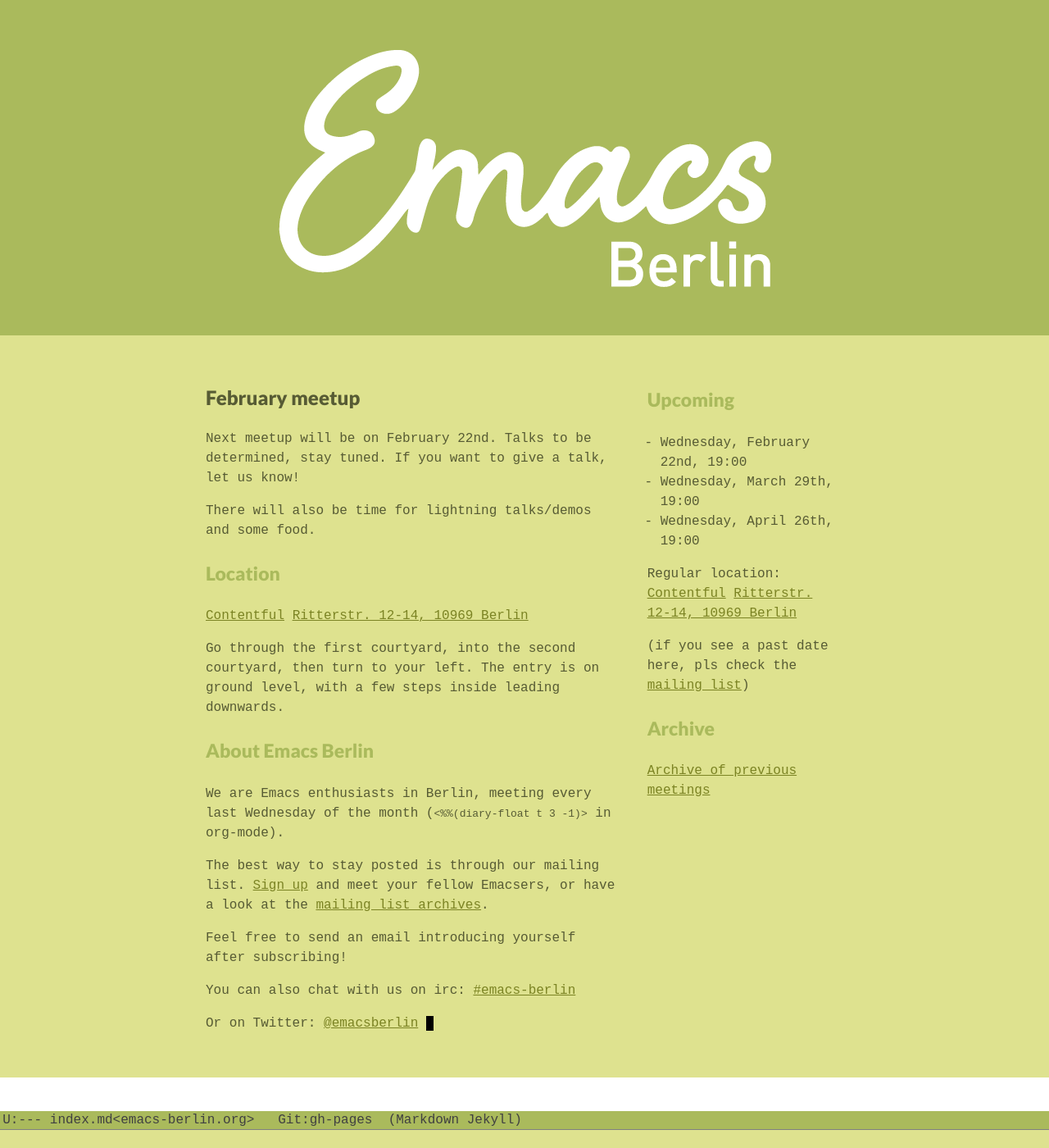
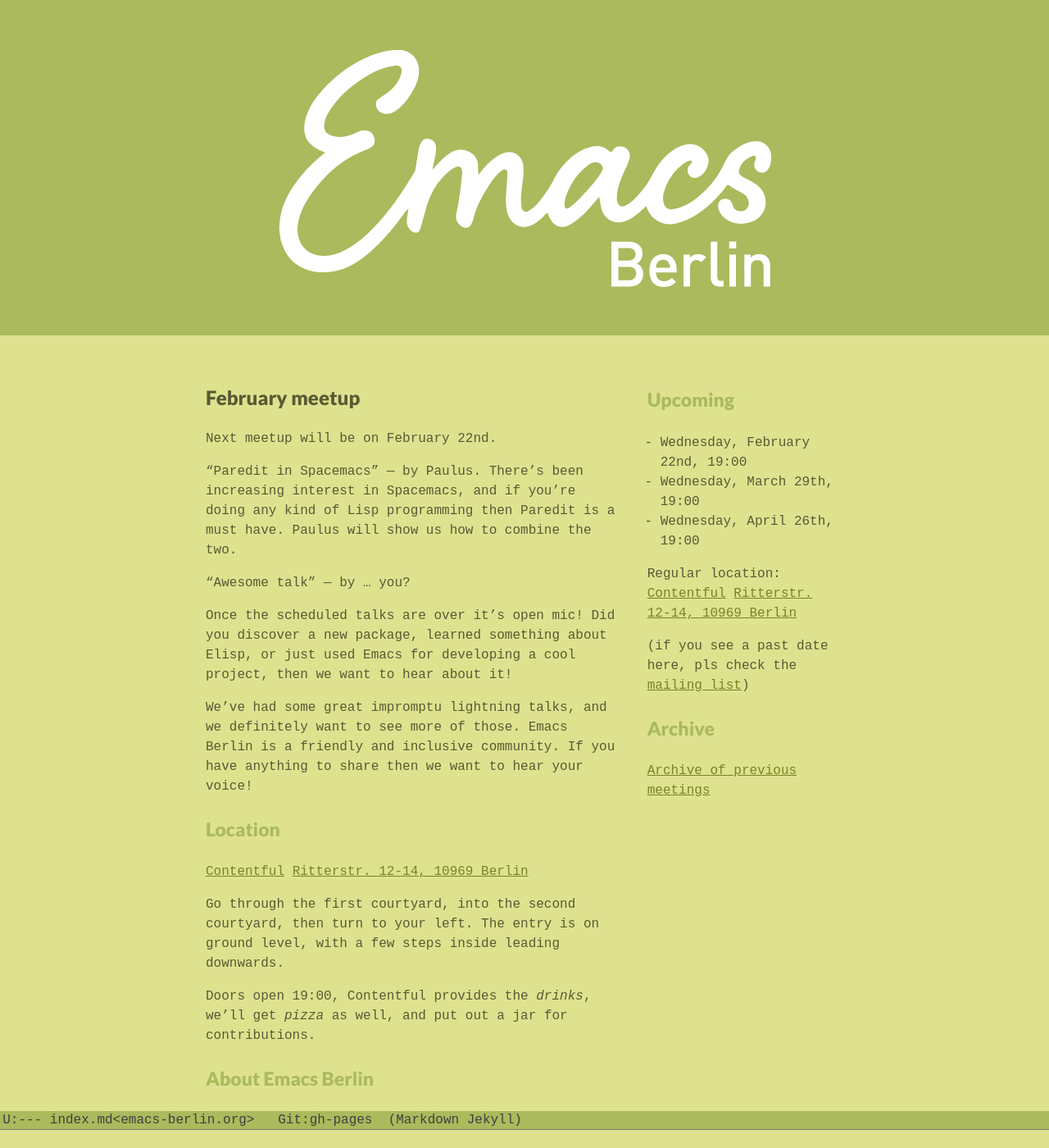
Before and after one commit to emacs-berlin/emacs-berlin.org, a Jekyll site: the page built from index.md, in a window 1280 px wide and 1400 px high. Shown: the whole window at 82% size. Built offline with Jekyll 4.4.1, drawn with Linux system fonts in a browser that asks for light colours.

Commit message:
Add text of February announcement

```diff
--- a/index.md
+++ b/index.md
@@ -15,10 +15,21 @@ layout: default
 
 # February meetup
 
-Next meetup will be on February 22nd. Talks to be determined, stay
-tuned. If you want to give a talk, let us know!
+Next meetup will be on February 22nd.
 
-There will also be time for lightning talks/demos and some food.
+“Paredit in Spacemacs” — by Paulus. There's been increasing interest
+in Spacemacs, and if you're doing any kind of Lisp programming then
+Paredit is a must have. Paulus will show us how to combine the two.
+
+“Awesome talk” — by ... you?
+
+Once the scheduled talks are over it's open mic! Did you discover a new
+package, learned something about Elisp, or just used Emacs for developing a
+cool project, then we want to hear about it!
+
+We've had some great impromptu lightning talks, and we definitely want to
+see more of those. Emacs Berlin is a friendly and inclusive community. If
+you have anything to share then we want to hear your voice!
 
 ### Location
 
@@ -31,6 +42,9 @@ leading downwards.
 
 <!-- Location: [Babbel (Lesson Nine Gmbh)](https://www.babbel.com/)<br> -->
 <!-- Map: [Max-Beer-Straße 2, 10119 Berlin](https://goo.gl/maps/bXK48PS1qmG2) -->
+
+Doors open 19:00, Contentful provides the *drinks*, we'll get *pizza* as
+well, and put out a jar for contributions.
 
 
 ### About Emacs Berlin
```
